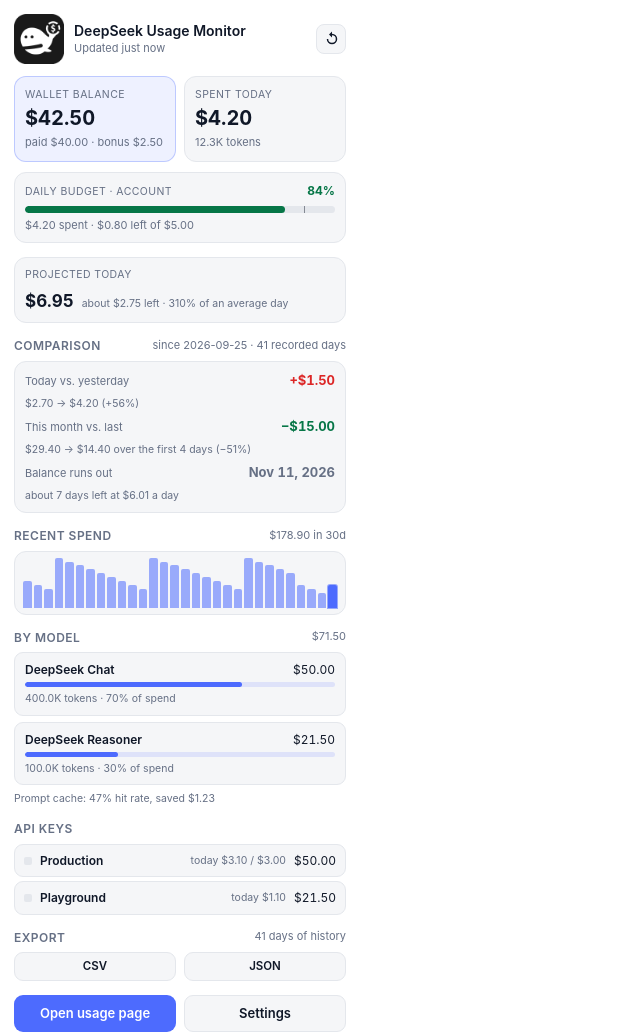
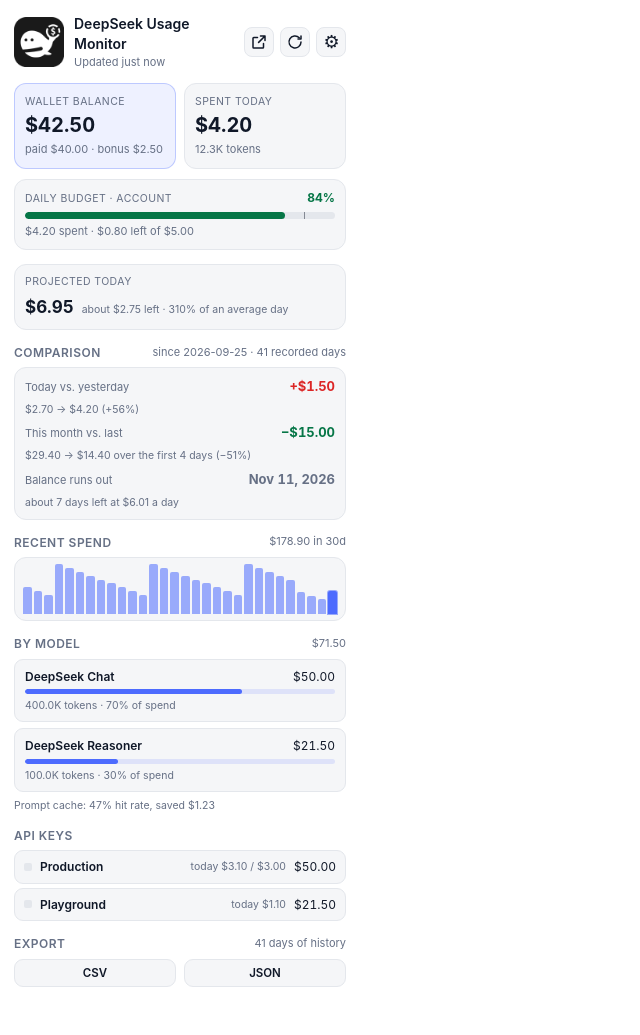
Before and after one commit to rodewitsch/deepseek-usage-monitor, a website with bundled scripts: page tools/preview-popup.html in a window 1280 px wide. Shown: the whole page, without its empty margins (0-640 px from the left). After the commit the page ends 1001 px from the top, so only its background shows below. Built offline with nearby package versions, Linux system fonts and the light colour scheme.

Commit message:
feat(popup): move usage/settings actions into the header as icons
The footer held the two biggest buttons in the popup while the header had
room for them. Both are now icon-only buttons next to the refresh action,
in the order: open usage page, refresh, settings.

- header: `.header__actions` flex row; the footer block is removed.
- icons: the refresh glyph is a symmetric stroke icon, and the settings
  gear is the ⚙ character. Its ink is 0.5px left-heavy inside the em box,
  and flex cannot correct that, so the glyph wrapper gets a single `left`
  offset. Centring was verified by sampling the rendered pixels, not the
  layout box (off by 0 on both axes at 18px).
- `.icon-button` switched from grid to flex with zero padding, so the
  glyph and the SVG icons share the same 30x30 box.
- accessibility is unchanged: every icon keeps `title` and `aria-label`
  from the existing `openUsagePage` / `refreshNow` / `settings` keys.

Verified in the browser preview (button order, no horizontal overflow,
pixel-measured centring) and with `npm run build`.

```diff
--- a/src/popup/popup.css
+++ b/src/popup/popup.css
@@ -51,6 +51,14 @@ body {
   gap: 8px;
 }
 
+/* Usage page, settings and refresh — icon-only, right of the brand. */
+.header__actions {
+  display: flex;
+  flex: 0 0 auto;
+  align-items: center;
+  gap: 6px;
+}
+
 .brand {
   display: flex;
   align-items: center;
@@ -86,14 +94,17 @@ h2 {
 }
 
 .icon-button {
-  display: grid;
-  place-items: center;
+  display: flex;
+  align-items: center;
+  justify-content: center;
   width: 30px;
   height: 30px;
+  padding: 0;
   border: 1px solid var(--border);
   border-radius: 8px;
   background: var(--bg-soft);
   color: var(--text);
+  font: inherit;
   cursor: pointer;
 }
 
@@ -104,6 +115,28 @@ h2 {
 
 .icon-button.is-busy svg {
   animation: spin 0.9s linear infinite;
+}
+
+.icon-button.is-busy .icon-button__glyph {
+  animation: spin 0.9s linear infinite;
+}
+
+/*
+ * Glyph icons (⚙). Flex on the button centres the span's box, but the span is
+ * a text run and its ink sits off-centre inside the em box. Making the span a
+ * flex container with `line-height: 1` shrinks it to the glyph, so both the
+ * button and the span centre the visible ink instead of the text metrics.
+ */
+.icon-button__glyph {
+  position: relative;
+  display: flex;
+  align-items: center;
+  justify-content: center;
+  /* Flex centres the em box; the glyph's ink is half a pixel left-heavy
+     inside it, so only that axis needs a nudge. Vertical is already exact. */
+  left: 0.5px;
+  font-size: 18px;
+  line-height: 1;
 }
 
 @keyframes spin {
@@ -645,12 +678,6 @@ h2 {
   text-align: center;
 }
 
-.footer {
-  display: flex;
-  gap: 8px;
-  margin-top: 14px;
-}
-
 .button {
   flex: 1;
   padding: 8px 10px;
--- a/tools/preview-popup.html
+++ b/tools/preview-popup.html
@@ -15,6 +15,29 @@
           <p id="updated" class="muted" data-i18n="popupLoading">Loading…</p>
         </div>
       </div>
+      <div class="header__actions">
+        <a
+          id="open-usage"
+          class="icon-button"
+          href="https://platform.deepseek.com/usage"
+          target="_blank"
+          rel="noreferrer"
+          data-i18n-title="openUsagePage"
+          data-i18n-aria-label="openUsagePage"
+          title="Open usage page"
+          aria-label="Open usage page"
+        >
+          <svg viewBox="0 0 24 24" width="18" height="18" aria-hidden="true">
+            <path
+              fill="none"
+              stroke="currentColor"
+              stroke-width="2"
+              stroke-linecap="round"
+              stroke-linejoin="round"
+              d="M14 4h6v6M20 4l-8.5 8.5M18 14v5a1 1 0 0 1-1 1H5a1 1 0 0 1-1-1V7a1 1 0 0 1 1-1h5"
+            />
+          </svg>
+        </a>
         <button
           id="refresh"
           class="icon-button"
@@ -24,12 +47,23 @@
           aria-label="Refresh now"
         >
           <svg viewBox="0 0 24 24" width="18" height="18" aria-hidden="true">
-          <path
-            fill="currentColor"
-            d="M12 5V2L8 6l4 4V7a5 5 0 1 1-5 5H5a7 7 0 1 0 7-7z"
-          />
+            <g fill="none" stroke="currentColor" stroke-width="2" stroke-linecap="round" stroke-linejoin="round">
+              <path d="M20 12a8 8 0 1 1-2.34-5.66" />
+              <path d="M20 4v4h-4" />
+            </g>
           </svg>
         </button>
+        <button
+          id="open-options"
+          class="icon-button"
+          data-i18n-title="settings"
+          data-i18n-aria-label="settings"
+          title="Settings"
+          aria-label="Settings"
+        >
+          <span class="icon-button__glyph" aria-hidden="true">⚙</span>
+        </button>
+      </div>
     </header>
 
     <div id="error" class="banner banner--error" hidden>
@@ -178,15 +212,6 @@
       </div>
     </div>
 
-    <footer class="footer">
-      <a id="open-usage" class="button button--primary" href="https://platform.deepseek.com/usage" target="_blank" rel="noreferrer">
-        <span data-i18n="openUsagePage">Open usage page</span>
-      </a>
-      <button id="open-options" class="button" data-i18n-title="settings" title="Settings">
-        <span data-i18n="settings">Settings</span>
-      </button>
-    </footer>
-
     <script type="module" src="/tools/preview-popup.js"></script>
   </body>
 </html>
```
Also changed, not shown: ROADMAP.md (+3 -0 lines), src/popup/popup.html (+38 -13 lines), src/lib/constants.js. Lines whose indentation alone changed are shown as unchanged.
